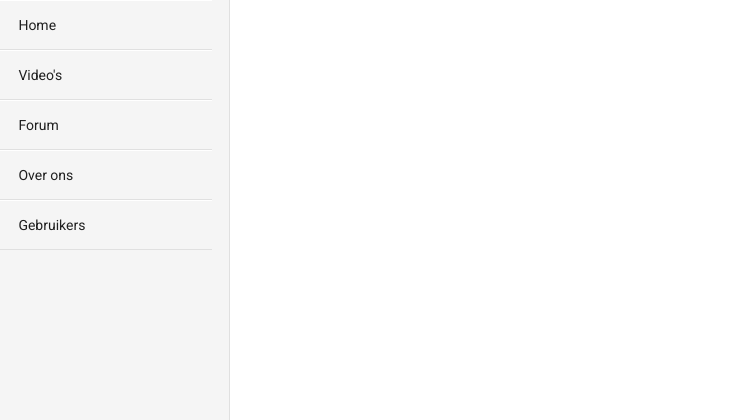
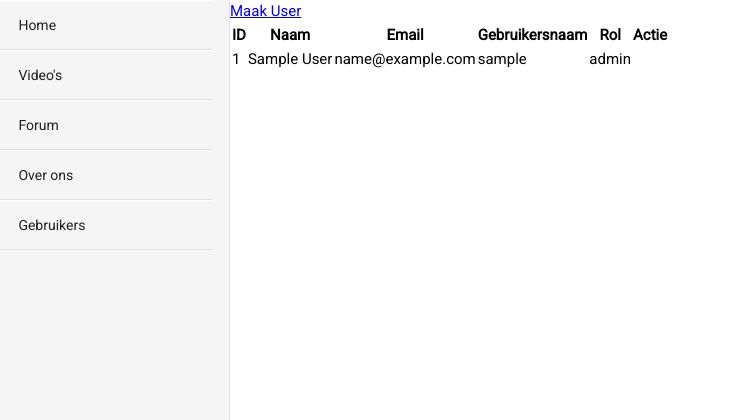
Before and after one commit to aaron5670/aarjocar-bv, a PHP site: page /beheerpaneel/gebruikers.php in a window 1280 px wide. Shown: the top 420 px of the page, without its empty margins (0-731 px from the left). Run offline with PHP 8.4, Linux system fonts and the light colour scheme; the visitor is signed in with stand-in values (Sample User, id 1); tables that the repository leaves empty or names only in its code hold one stand-in row (values such as "Sample post"); some libraries are stand-ins or nearby versions.

Commit message:
Updated gebruikers pagina (beheerpaneel)

```diff
--- a/beheerpaneel/gebruikers.php
+++ b/beheerpaneel/gebruikers.php
@@ -10,9 +10,42 @@ include 'beheer_config/config.php';
     <title>AARJO Car BV</title>
     <link href="css/style.css" rel="stylesheet" type="text/css">
     <link href="https://fonts.googleapis.com/css?family=Roboto" rel="stylesheet">
-    <link rel="shortcut icon" type="image/x-icon" href="<?= $url;?>favicon.ico">
+    <link rel="shortcut icon" type="image/x-icon" href="<?= $url; ?>favicon.ico">
 </head>
 <body>
 <?php include 'menu/menu.php' ?>
+<?php
+$row = $pdo->query( "SELECT * FROM users" );
+?>
+<table>
+    <tr>
+        <th>ID</th>
+        <th>Naam</th>
+        <th>Email</th>
+        <th>Gebruikersnaam</th>
+        <th>Rol</th>
+        <th>Actie</th>
+    </tr>
+	<?php
+	while ( $value = ( $row->fetch() ) ) {
+		?>
+        <tr>
+            <td><?= $value['id']; ?></td>
+            <td><?= $value['firstname'] . ' ' . $value['lastname']; ?></td>
+            <td><?= $value['email']; ?></td>
+            <td><?= $value['username']; ?></td>
+            <td><?= $value['user_role']; ?></td>
+			<?php
+			if ( $value['user_role'] == 'admin' ) {
+				echo '<a href="beheer_config/changerole.php?makeUser">Maak User</a>';
+			} else {
+				echo '<a href="beheer_config/changerole.php?makeAdmin">Maak Admin</a>';
+			}
+			?>
+        </tr>
+		<?php
+	}
+	?>
+</table>
 </body>
 </html>
```
Also changed, not shown: beheerpaneel/beheer_config/changerole.php (added, +14 -0 lines).
